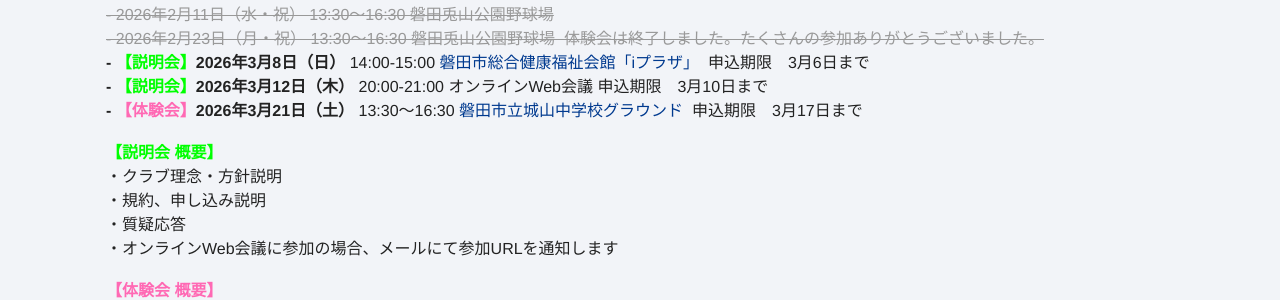
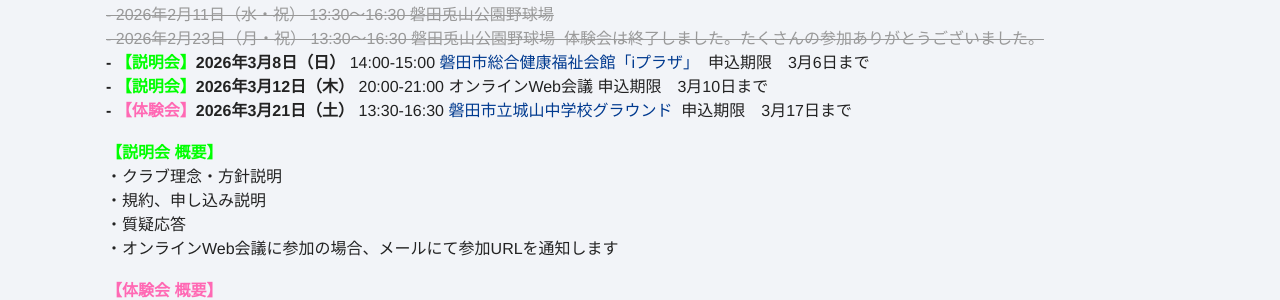
Before and after one commit to moutineigo/baseball, a Jekyll site: the page built from index.md, in a window 1280 px wide and 900 px high. Shown: the part 259-559 px from the top of the window. Built offline with Jekyll 4.4.1, drawn with Linux system fonts in a browser that asks for light colours.

Commit message:
Update home.html

```diff
--- a/_layouts/home.html
+++ b/_layouts/home.html
@@ -33,7 +33,7 @@ layout: default
 
   <strong> - <span style="color:#00ff00;">【説明会】</span>2026年3月12日（木）</strong> 20:00-21:00 オンラインWeb会議&nbsp;申込期限　3月10日まで<br>
 
-  <strong> - <span style="color:#ff69b4;">【体験会】</span>2026年3月21日（土）</strong> 13:30〜16:30
+  <strong> - <span style="color:#ff69b4;">【体験会】</span>2026年3月21日（土）</strong> 13:30-16:30
   <a href="https://maps.app.goo.gl/nu74oAHkHiKY7GsV6"
    target="_blank"
    rel="noopener">
```
